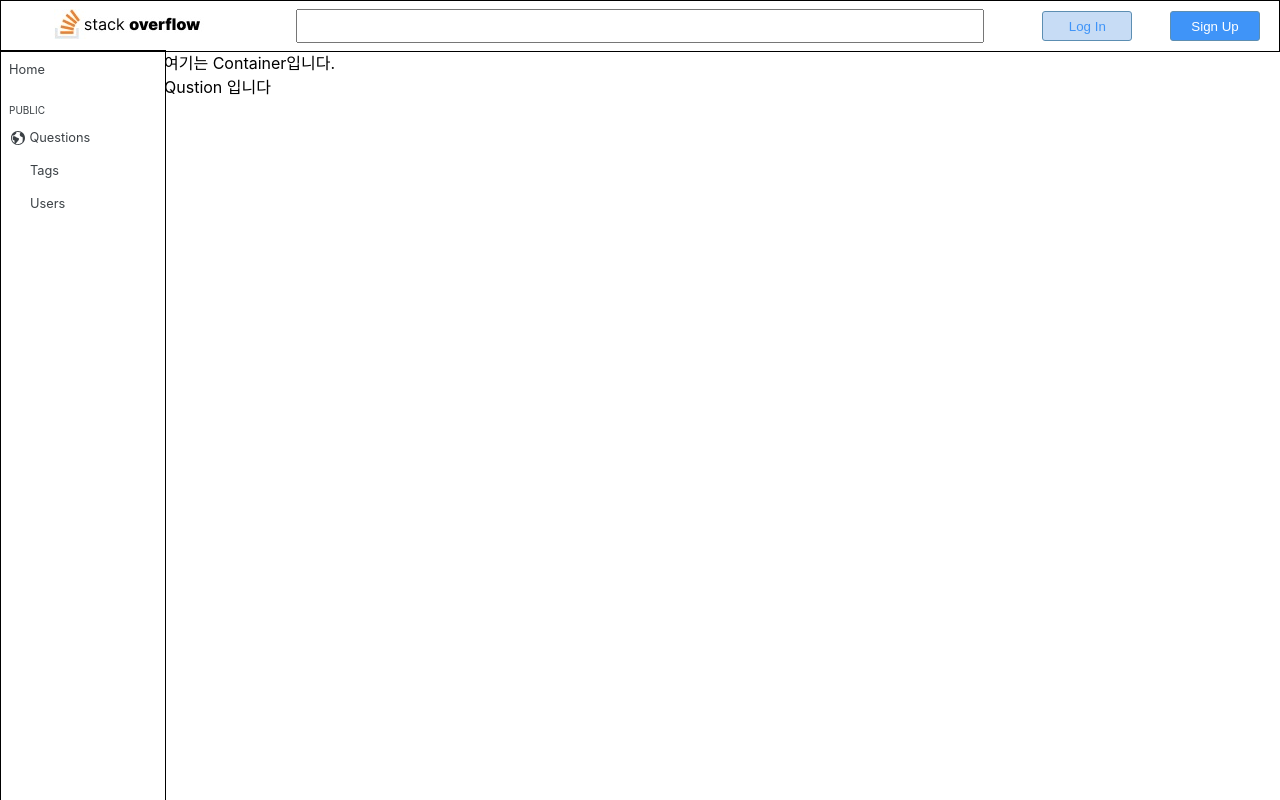
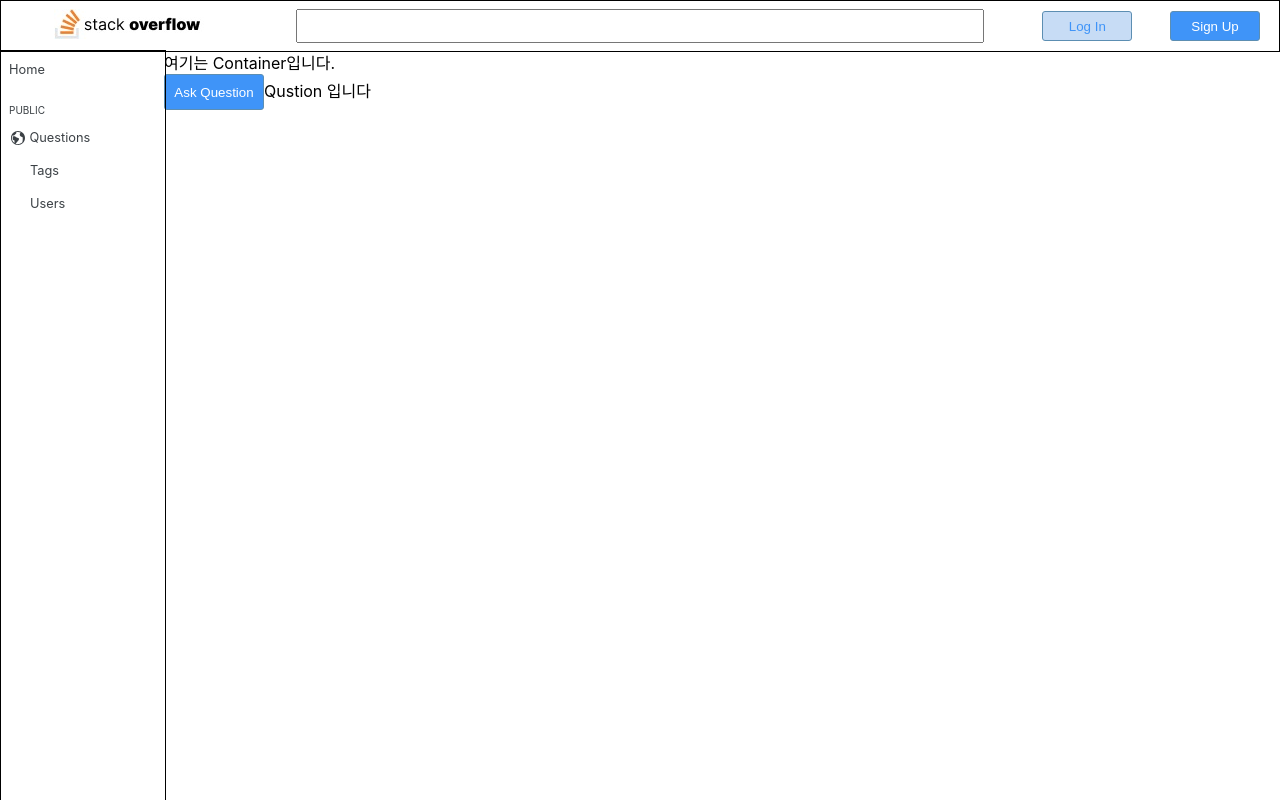
Before and after one commit to codestates-seb/seb39_pre_031, a React (Create React App) app in the folder frontend/: page /questions in a window 1280 px wide. Built offline with nearby package versions, Linux system fonts and the light colour scheme.

Commit message:
feat: 질문 페이지 라우팅

```diff
--- a/frontend/package.json
+++ b/frontend/package.json
@@ -9,6 +9,7 @@
     "@testing-library/user-event": "^13.5.0",
     "react": "^18.2.0",
     "react-dom": "^18.2.0",
+    "react-icons": "^4.4.0",
     "react-redux": "^8.0.2",
     "react-router-dom": "^6.3.0",
     "react-scripts": "5.0.1",
--- a/frontend/src/RoutesTree.js
+++ b/frontend/src/RoutesTree.js
@@ -5,6 +5,7 @@ import Questions from './pages/questions/Questions';
 import Signup from './pages/signup/Signup';
 import Tags from './pages/tags/Tags';
 import Users from './pages/users/Users';
+import Ask from './pages/questions/Ask';
 
 const RoutesTree = () => {
   return (
@@ -16,6 +17,7 @@ const RoutesTree = () => {
       </Route>
       <Route path="/login" element={<Login />} />
       <Route path="/signup" element={<Signup />} />
+      <Route path="/questions/ask" element={<Ask />} />
     </Routes>
   );
 };
--- /dev/null
+++ b/frontend/src/components/questions/QuestionBtn.js
@@ -0,0 +1,15 @@
+import SubmitButton from '../../common/SubmitButton';
+
+const QuestionBtn = () => {
+  return (
+    <SubmitButton
+      go="/questions/ask"
+      text="Ask Question"
+      width="100px"
+      height="36px"
+      color="white"
+    />
+  );
+};
+
+export default QuestionBtn;
--- /dev/null
+++ b/frontend/src/pages/questions/Ask.js
@@ -0,0 +1,5 @@
+const Ask = () => {
+  return <div>ASK</div>;
+};
+
+export default Ask;
--- a/frontend/src/pages/questions/Questions.js
+++ b/frontend/src/pages/questions/Questions.js
@@ -1,5 +1,12 @@
+import QuestionBtn from '../../components/questions/QuestionBtn';
+
 const Questions = () => {
-  return <div>Qustion 입니다</div>;
+  return (
+    <div>
+      <QuestionBtn />
+      Qustion 입니다
+    </div>
+  );
 };
 
 export default Questions;
```
Also changed, not shown: 1 other file (tests, documents, lock files or other folders).
